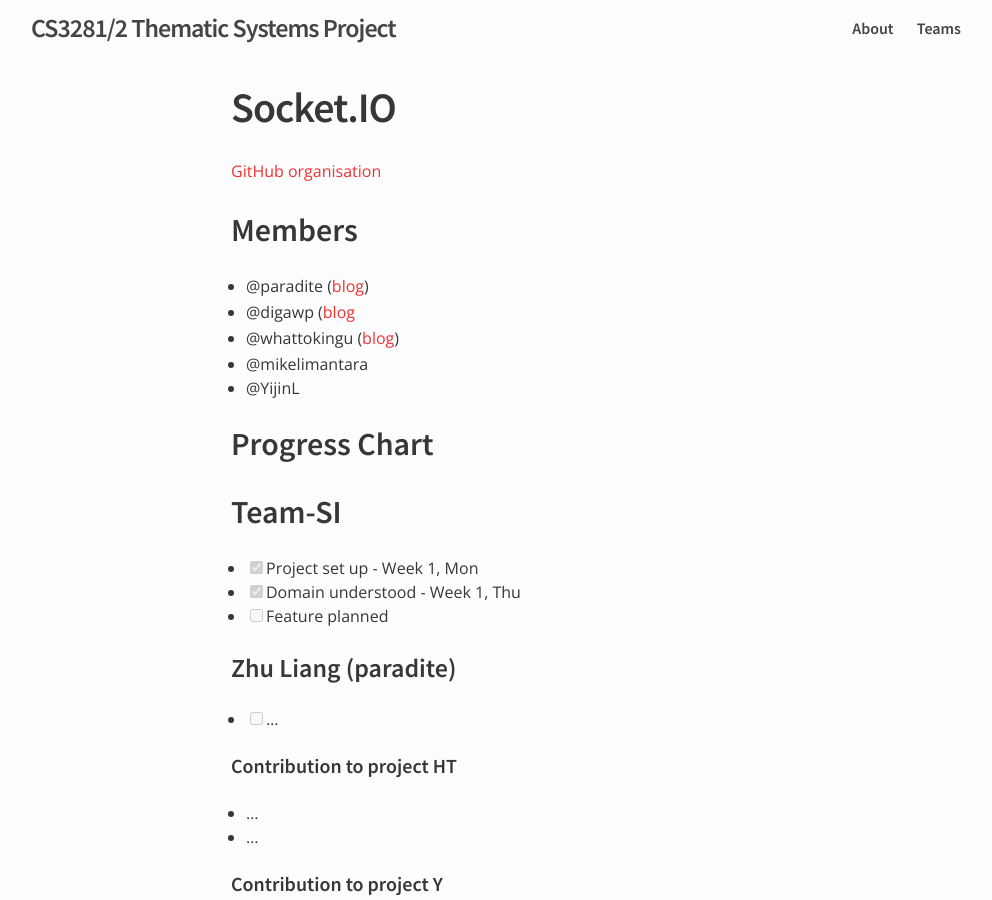
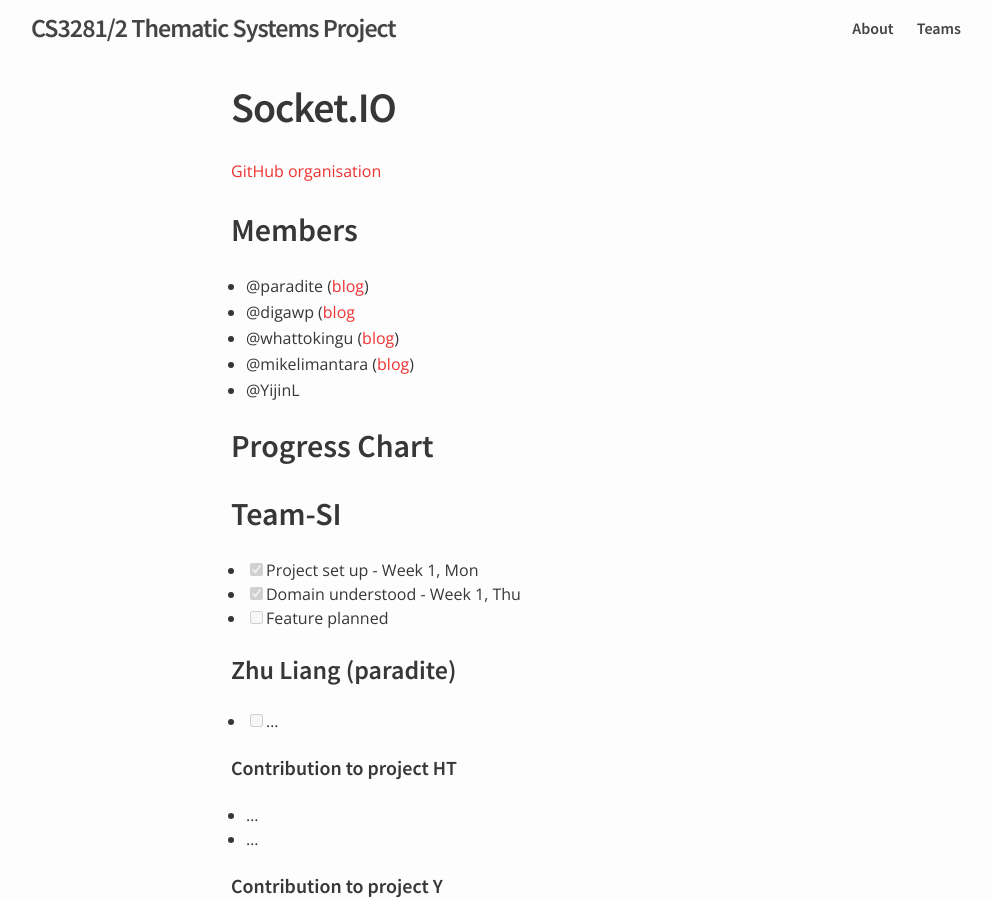
Before and after one commit to nus-oss/cs3281-AY1516S2-website, a Jekyll site: the page built from teams/socketio.md, in a window 1280 px wide and 900 px high. Shown: the whole window, without its empty margins (139-1131 px from the left). Built offline with Jekyll 4.4.1, drawn with Linux system fonts in a browser that asks for light colours.

Commit message:
Add blog url for mikelimantara

```diff
--- a/teams/socketio.md
+++ b/teams/socketio.md
@@ -10,7 +10,7 @@
  - @paradite ([blog](http://paradite.com))
  - @digawp ([blog](http://digawp.blogspot.sg/)
  - @whattokingu ([blog](medium.com/@whattokingu))
- - @mikelimantara
+ - @mikelimantara ([blog](medium.com/@mikelimantara))
  - @YijinL
 
 
```
